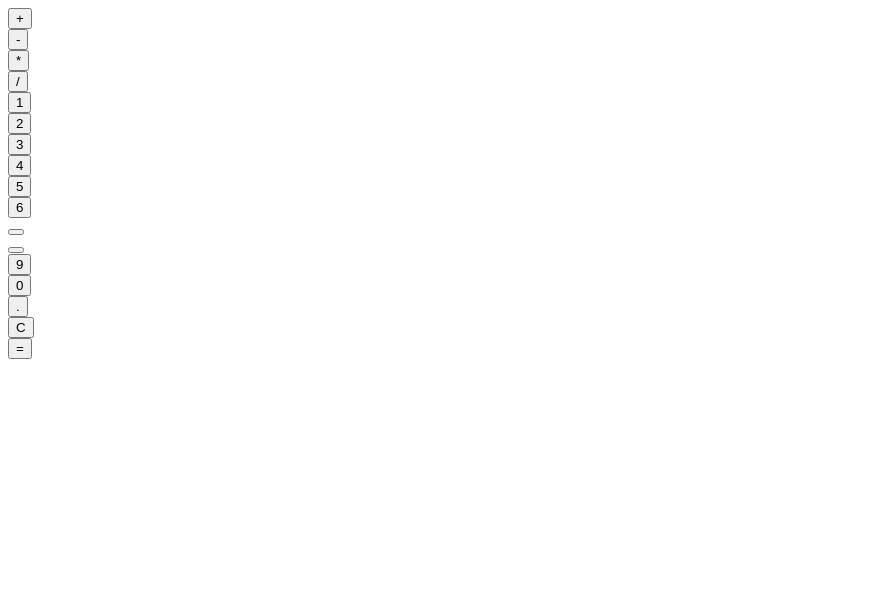
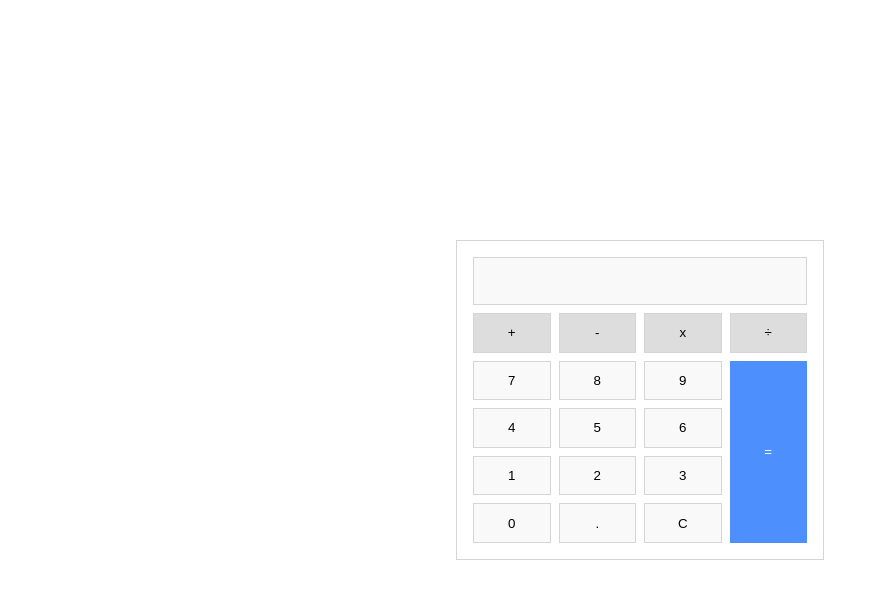
Before and after one commit to balavignesh111/calculator-javascript, a plain HTML site: page index.html in a window 1280 px wide. Shown: the whole page, without its empty margins (0-879 px from the left). Drawn offline with Linux system fonts and the light colour scheme.

Commit message:
css completed

```diff
--- a/index.html
+++ b/index.html
@@ -8,46 +8,46 @@
 </head>
 <body>
   <div class="container">
-    <div class="input"></div>
-    <div class="opertors"><button class="add">+</button></div>
-    <div class="opertors"><button class="minus">-</button></div>
-    <div class="opertors"><button class="multiplication">*</button></div>
-    <div class="opertors"><button class="divison">/</button></div>
-    <div class="numbers">
-      <button class="one" value="1">1</button>
+    <p class="input"></p>
+    <div class="addOperator"><button class="add operator">+</button></div>
+    <div class="minusOperator"><button class="minus operator">-</button></div>
+    <div class="multiplicationOperator"><button class="multiplication operator">x</button></div>
+    <div class="divisonOpertors"><button class="divison operator">÷</button></div>
+    <div class="numberSeven">
+      <button class="seven number" value="7">7</button>
     </div>
-    <div class="numbers">
-      <button class="two" value="2">2</button>
+    <div class="numberEight">
+      <button class="eight number" value="8">8</button>
     </div>
-    <div class="numbers">
-      <button class="three" value="3">3</button>
+    <div class="numberNine">
+      <button class="nine number" value="9">9</button>
     </div>
-    <div class="numbers">
-      <button class="four" value="4">4</button>
+    <div class="numberFour">
+      <button class="four number" value="4">4</button>
     </div>
-    <div class="numbers">
-      <button class="five" value="5">5</button>
+    <div class="numberFive">
+      <button class="five number" value="5">5</button>
     </div>
-    <div class="numbers">
-      <button class="six" value="6">6</button>
+    <div class="numberSix">
+      <button class="six number" value="6">6</button>
     </div>
-    <div class="numbers">
-      <button class="seven" value="7"></button>
+    <div class="numberOne">
+      <button class="one number" value="1">1</button>
     </div>
-    <div class="numbers">
-      <button class="eight" value="8"></button>
+    <div class="numberTwo">
+      <button class="two number" value="2">2</button>
     </div>
-    <div class="numbers">
-      <button class="nine" value="9">9</button>
+    <div class="numberThree">
+      <button class="three number" value="3">3</button>
     </div>
-    <div class="numbers">
-      <button class="zero" value="0">0</button>
+    <div class="numberZero">
+      <button class="zero number" value="0">0</button>
     </div>
     <div class="dot">
-      <button class="deciaml-dot">.</button>
+      <button class="deciaml-dot number" value=".">.</button>
     </div>
     <div class="clear">
-      <button class="clear">C</button>
+      <button class="clear number" value="C">C</button>
     </div>
     <div class="equal">
       <button class="equal-operator">=</button>
--- a/script.js
+++ b/script.js
@@ -0,0 +1 @@
+'use script';
--- a/style/style.css
+++ b/style/style.css
@@ -0,0 +1,229 @@
+@import url('https://fonts.googleapis.com/css2?family=Roboto&display=swap');
+
+:root{
+  --clr-grey:rgb(221,221,221);
+  --clr-blue: rgb(78,143,254);
+  --clr-white: rgb(249,249,249);
+}
+
+*{
+  margin: 0;
+  padding: 0;
+  box-sizing: border-box;
+}
+
+html{
+  font-size: 16px;
+}
+
+body{
+  font-family: 'Roboto', sans-serif;
+  width: 100vw;
+  height: 100vh;
+  display: flex;
+  flex-direction: column;
+  justify-content: center;
+  align-items: center;
+}
+
+.container{
+  width: 23rem;
+  height: 20rem;
+  padding: 1rem;
+  border: 1px solid rgb(214, 213, 213);
+  display: grid;
+  grid-template-rows: repeat(6,1fr);
+  grid-template-columns: repeat(4,1fr);
+  justify-items: center;
+  align-items: center;
+  gap: 0.5rem;
+}
+
+/* calculator btn style starts here!!! */
+
+/* btn */
+button{
+  width: 100%;
+  height: 100%;
+}
+
+.input{
+  background-color: var(--clr-white);
+  height: 3rem;
+  border: 1px solid rgb(214, 213, 213);
+  justify-self: stretch;
+  align-self: stretch;
+  grid-row-start: 1;
+  grid-row-end: 2;
+  grid-column-start: 1;
+  grid-column-end: 5;
+}
+
+.equal{
+  justify-self: stretch;
+  align-self: stretch;
+  grid-row-start: 3;
+  grid-row-end: 7;
+  grid-column-start: 4;
+  grid-column-end: 5;
+}
+
+.addOperator{
+  justify-self: stretch;
+  align-self: stretch;
+  grid-row-start: 2;
+  grid-row-end: 3;
+  grid-column-start: 1;
+  grid-column-end: 2;
+}
+
+.minusOperator{
+  justify-self: stretch;
+  align-self: stretch;
+  grid-row-start: 2;
+  grid-row-end: 3;
+  grid-column-start: 2;
+  grid-column-end: 3;
+}
+
+.multiplicationOperator{
+  justify-self: stretch;
+  align-self: stretch;
+  grid-row-start: 2;
+  grid-row-end: 3;
+  grid-column-start: 3;
+  grid-column-end: 4;
+}
+
+.divisonOpertors{
+  justify-self: stretch;
+  align-self: stretch;
+  grid-row-start: 2;
+  grid-row-end: 3;
+  grid-column-start: 4;
+  grid-column-end: 5;
+}
+
+.equal-operator{
+  color: var(--clr-white);
+  background-color: var(--clr-blue);
+  border: 1px solid var(--clr-blue);
+}
+
+.numberSeven{
+  justify-self: stretch;
+  align-self: stretch;
+  grid-row-start: 3;
+  grid-row-end: 4;
+  grid-column-start: 1;
+  grid-column-end: 2;
+}
+
+.numberEight{
+  justify-self: stretch;
+  align-self: stretch;
+  grid-row-start: 3;
+  grid-row-end: 4;
+  grid-column-start: 2;
+  grid-column-end: 3;
+}
+
+.numberNine{
+  justify-self: stretch;
+  align-self: stretch;
+  grid-row-start: 3;
+  grid-row-end: 4;
+  grid-column-start: 3;
+  grid-column-end: 4;
+}
+
+.numberFour{
+  justify-self: stretch;
+  align-self: stretch;
+  grid-row-start: 4;
+  grid-row-end: 5;
+  grid-column-start: 1;
+  grid-column-end: 2;
+}
+
+.numberFive{
+  justify-self: stretch;
+  align-self: stretch;
+  grid-row-start: 4;
+  grid-row-end: 5;
+  grid-column-start: 2;
+  grid-column-end: 3;
+}
+
+.numberSix{
+  justify-self: stretch;
+  align-self: stretch;
+  grid-row-start: 4;
+  grid-row-end: 5;
+  grid-column-start: 3;
+  grid-column-end: 4;
+}
+
+.numberOne{
+  justify-self: stretch;
+  align-self: stretch;
+  grid-row-start: 5;
+  grid-row-end: 6;
+  grid-column-start: 1;
+  grid-column-end: 2;
+}
+
+.numberTwo{
+  justify-self: stretch;
+  align-self: stretch;
+  grid-row-start: 5;
+  grid-row-end: 6;
+  grid-column-start: 2;
+  grid-column-end: 3;
+}
+
+.numberThree{
+  justify-self: stretch;
+  align-self: stretch;
+  grid-row-start: 5;
+  grid-row-end: 6;
+  grid-column-start: 3;
+  grid-column-end: 4;
+}
+
+.numberZero{
+  justify-self: stretch;
+  align-self: stretch;
+  grid-row-start: 6;
+  grid-row-end: 7;
+  grid-column-start: 1;
+  grid-column-end: 2;
+}
+
+.dot{
+  justify-self: stretch;
+  align-self: stretch;
+  grid-row-start: 6;
+  grid-row-end: 7;
+  grid-column-start: 2;
+  grid-column-end: 3;
+}
+
+.clear{
+  justify-self: stretch;
+  align-self: stretch;
+  grid-row-start: 6;
+  grid-row-end: 7;
+  grid-column-start: 3;
+  grid-column-end: 4;
+}
+
+.operator{
+  background-color: var(--clr-grey);
+  border: 1px solid rgb(214, 213, 213);
+}
+
+.number{
+  background-color: var(--clr-white);
+  border: 1px solid rgb(214, 213, 213);
+}
```
